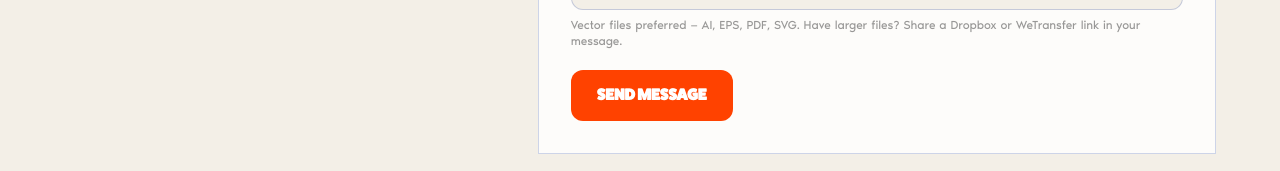
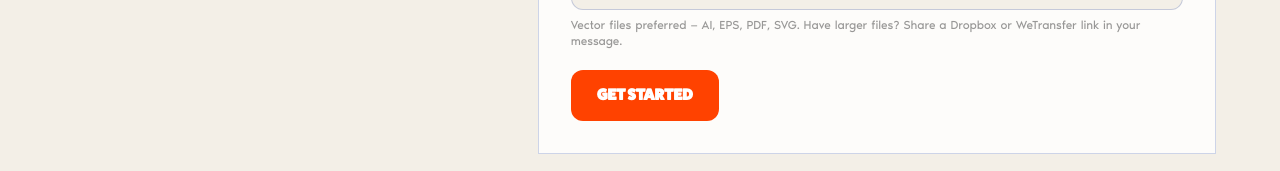
Before and after one commit to hanaajones/orangegoods-website, a Next.js app: page /contact in a window 1280 px wide. Shown: the part 1064-1235 px from the top of the page. Built offline with nearby package versions, Linux system fonts and the light colour scheme.

Commit message:
copy: contact form submit button → Get Started

```diff
--- a/app/contact/page.tsx
+++ b/app/contact/page.tsx
@@ -180,7 +180,7 @@ export default function ContactPage() {
               disabled={submitting}
               className="btn-og inline-flex w-full justify-center md:w-fit"
             >
-              {submitting ? "Sending" : "Send Message"}
+              {submitting ? "Sending…" : "Get Started"}
             </button>
           </form>
         </section>
```
